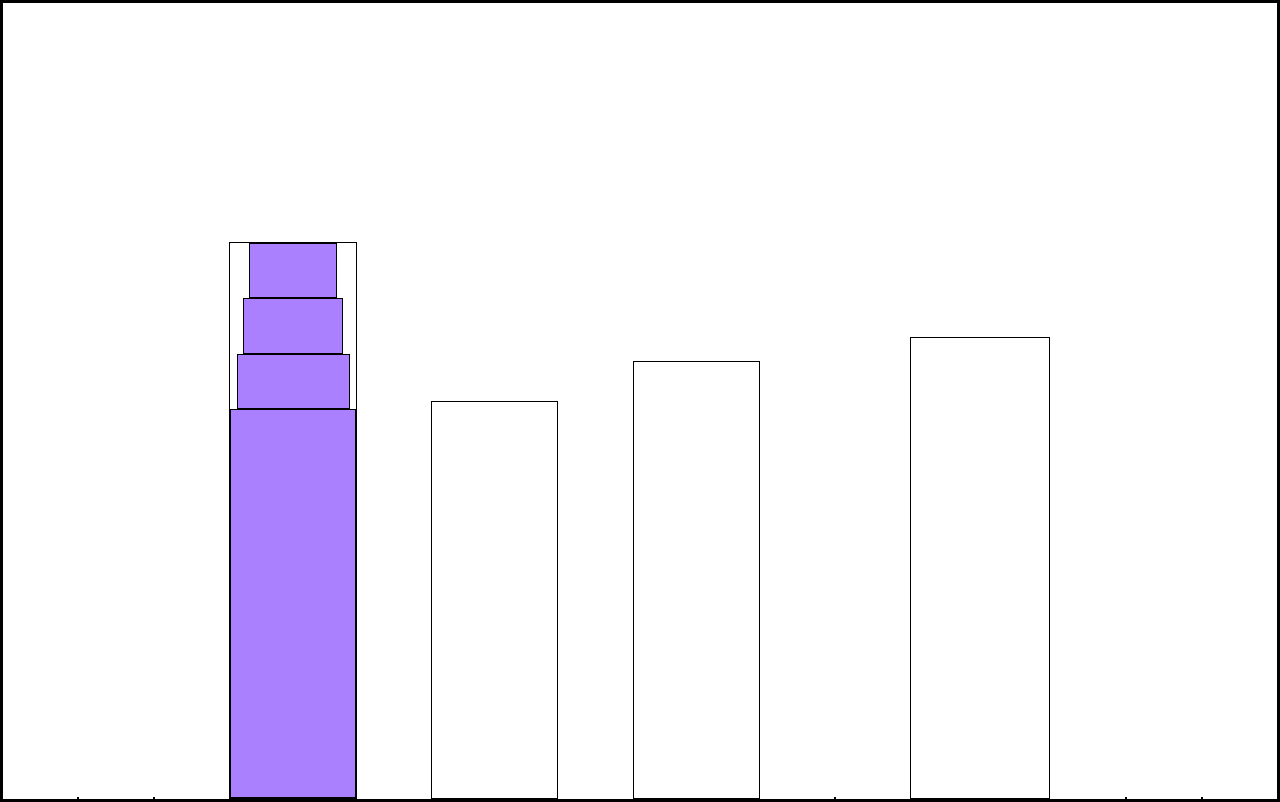
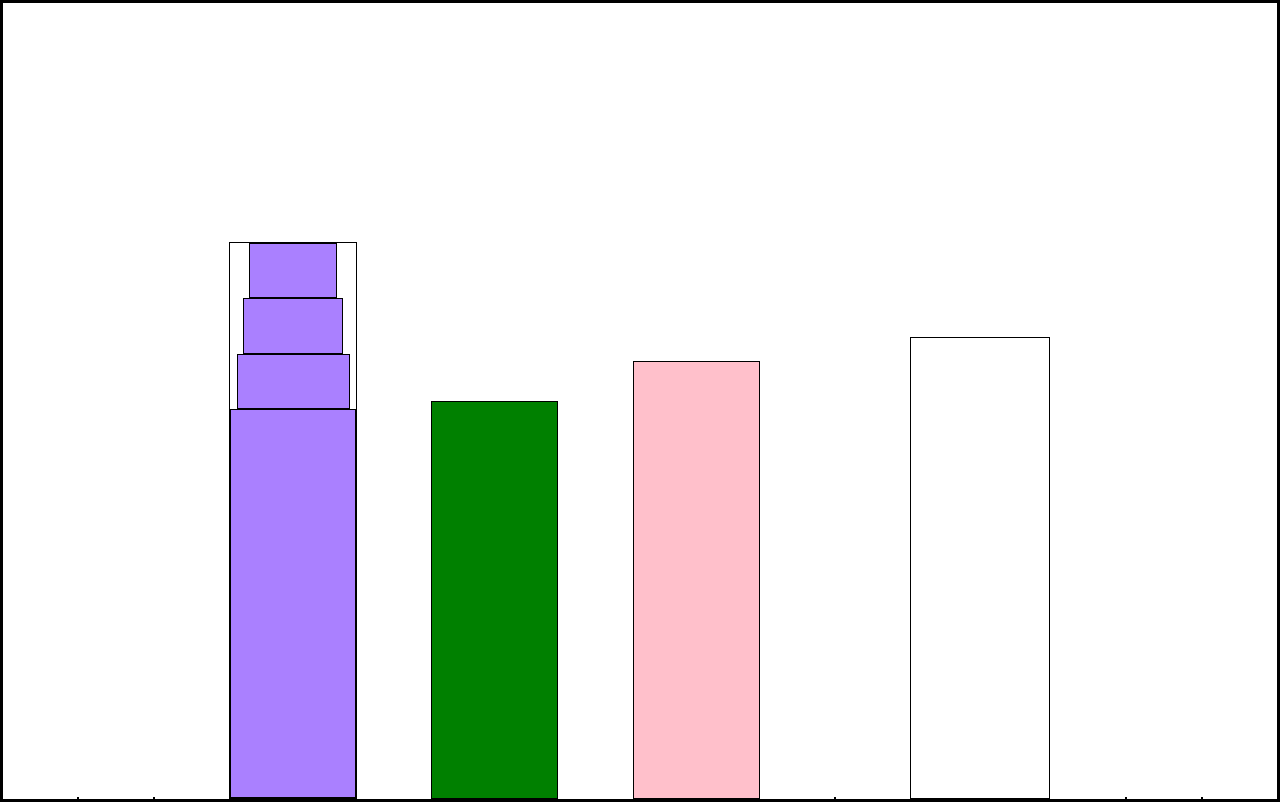
Before and after one commit to nedoratic/fcc-nrwd-15-city-skyline, a plain HTML site: page index.html in a window 1280 px wide. Drawn offline with Linux system fonts and the light colour scheme.

Commit message:
style.css - background-color3 variable added

```diff
--- a/style.css
+++ b/style.css
@@ -25,6 +25,7 @@ body {
     align-items: center;
     --building-color1: #aa80ff;
     --building-color2: #66cc99;
+    --building-color3: #cc6699;
 }
 
 .bb1a {
@@ -54,12 +55,13 @@ body {
 .bb2 {
     width: 10%;
     height: 50%;
-    background-color: var(--building-color2);
+    background-color: var(--building-color2, green);
 }
 
 .bb3 {
     width: 10%;
     height: 55%;
+    background-color: var(--building-color3, pink);
 }
 
 .bb4 {
```
